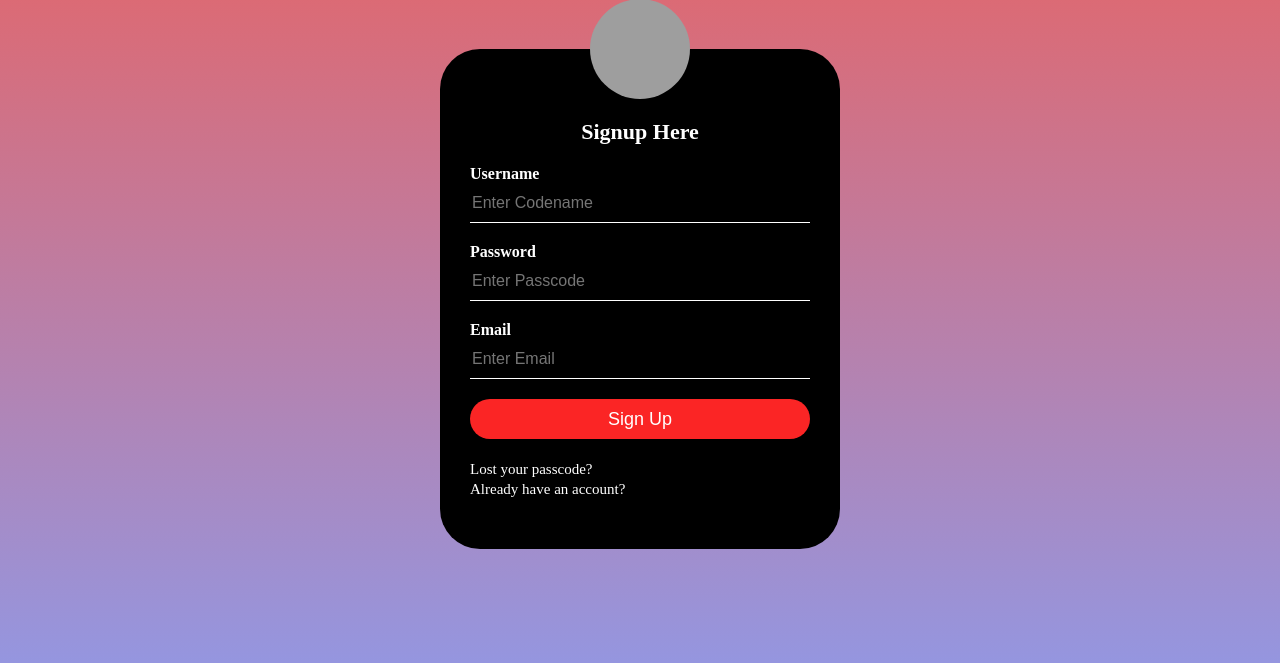
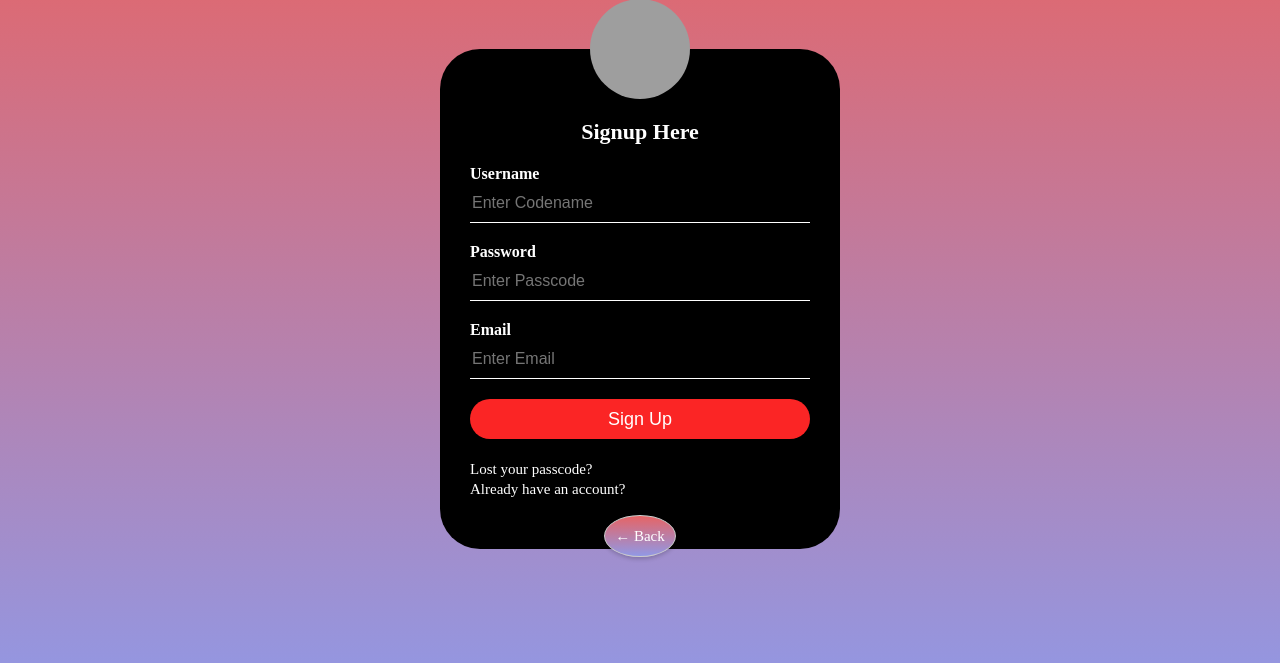
Before and after one commit to kanstat/DjangoBloggersApp, a Django app: page /signuppg/ in a window 1280 px wide. Shown: the part 101-764 px from the top of the page. Run offline with Django 4.2, Linux system fonts and the light colour scheme; grey boxes are pictures that could not be loaded.

Commit message:
back button is added

```diff
--- a/static/dashboard.css
+++ b/static/dashboard.css
@@ -133,5 +133,8 @@ body {
         padding: 10px;
         margin-bottom: 10px;
         border-radius: 10px;
+        margin: 20px;
     }
+
+
 }
--- a/static/login.css
+++ b/static/login.css
@@ -89,3 +89,21 @@ input[type="password"],
 .loginbox a:hover {
     color: #ffc107;
 }
+
+.container {
+    position: relative;
+    min-height: 5vh;
+    display: flex;
+    flex-direction: column;
+    justify-content: flex-end;
+    align-items: center;
+}
+
+.back-button {
+    background: linear-gradient(#e66465, #9198e5);
+    padding: 10px;
+    border-radius: 50%;
+    border: 1px solid #ccc;
+    box-shadow: 0 2px 4px rgba(0, 0, 0, 0.2);
+    cursor: pointer;
+}
--- a/templates/dashboard.html
+++ b/templates/dashboard.html
@@ -41,6 +41,9 @@
                 <li>
                     <a href="#">Contact</a>
                 </li>
+                <li>
+                    <a href="{% url 'login' %}">Logout</a>
+                </li>
             </ul>
         </div>
         <!-- /#sidebar-wrapper -->
@@ -53,7 +56,7 @@
                     <div class="card-body">
                       <h5 class="card-title">{{ obj.title }}</h5>
                       <p class="card-text"><b>Untitled<b></p>
-                      <a href="{% url 'view_blog' %}" class="btn btn-primary">View</a>
+                      <a href="{% url 'view_blog' obj.id %}" class="btn btn-primary">View</a>
                     </div>
                   </div>
                   {% endfor %}
@@ -70,6 +73,7 @@
         <!-- /#page-content-wrapper -->
 
     </div>
+
     <!-- /#wrapper -->
 <!-- partial -->
 <script>
--- a/templates/login.html
+++ b/templates/login.html
@@ -20,6 +20,10 @@
                 <a href="{% url 'signup' %}">Don't have an account?</a>
                 <p>{{ message }}</p>
             </form>
+            <div class="container">
+                <a href="{% url 'signup' %}" class="back-button">&larr; Back</a>
+           </div>
         </div>
+
         </body>
 {% endblock %}
--- a/templates/signup.html
+++ b/templates/signup.html
@@ -22,6 +22,9 @@
                 <a href="{% url 'login' %}">Already have an account?</a>
                 <p>{{ message }}</p>
             </form>
+            <div class="container">
+                <a href="{% url 'home' %}" class="back-button">&larr; Back</a>
+           </div>
         </div>
         </body>
 {% endblock %}
--- a/templates/tinymce.html
+++ b/templates/tinymce.html
@@ -18,6 +18,9 @@
     {% csrf_token %}
     <textarea id="textarea" name="textarea"></textarea>
       <button name="submitbtn">Save</button>
+      <div class="container">
+        <a href="{% url 'dashboard' %}" class="back-button">&larr; Back</a>
+   </div>
   </form>
 
 
```
